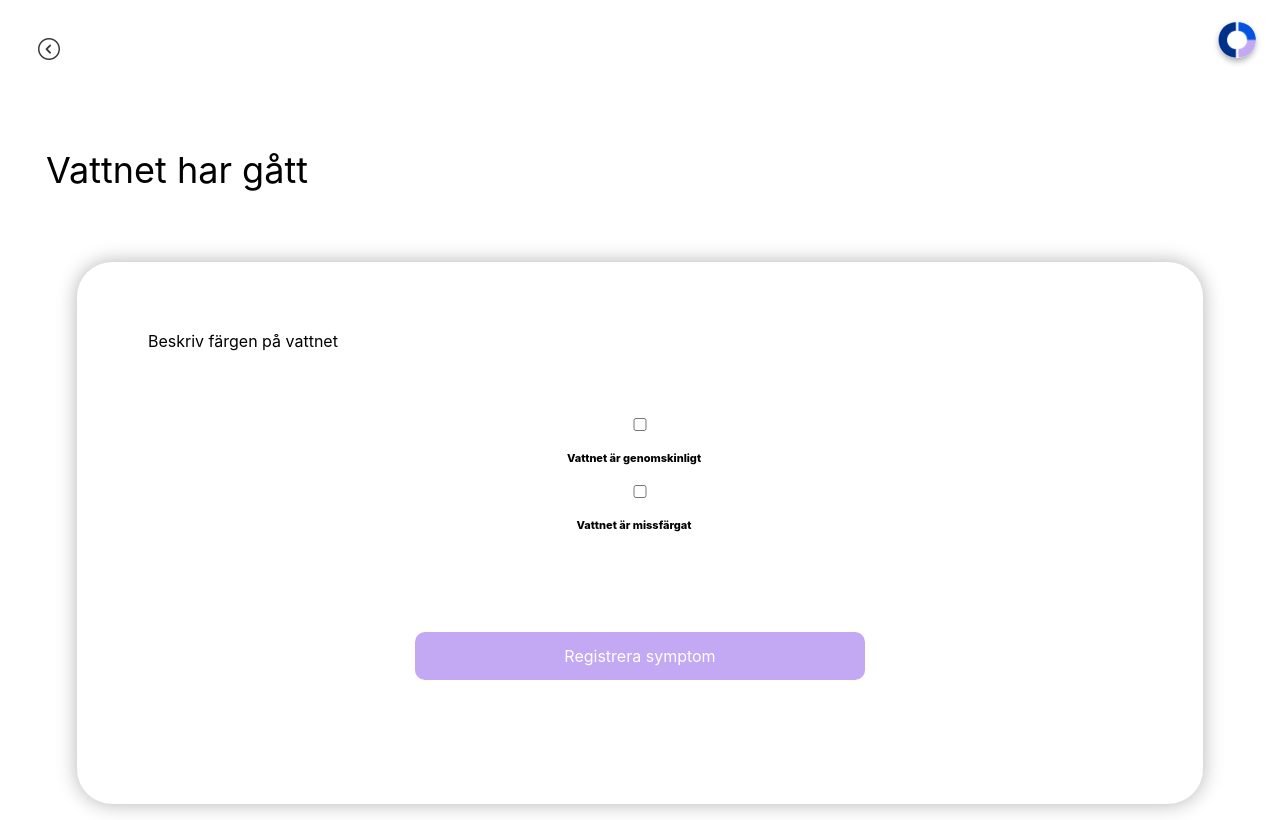
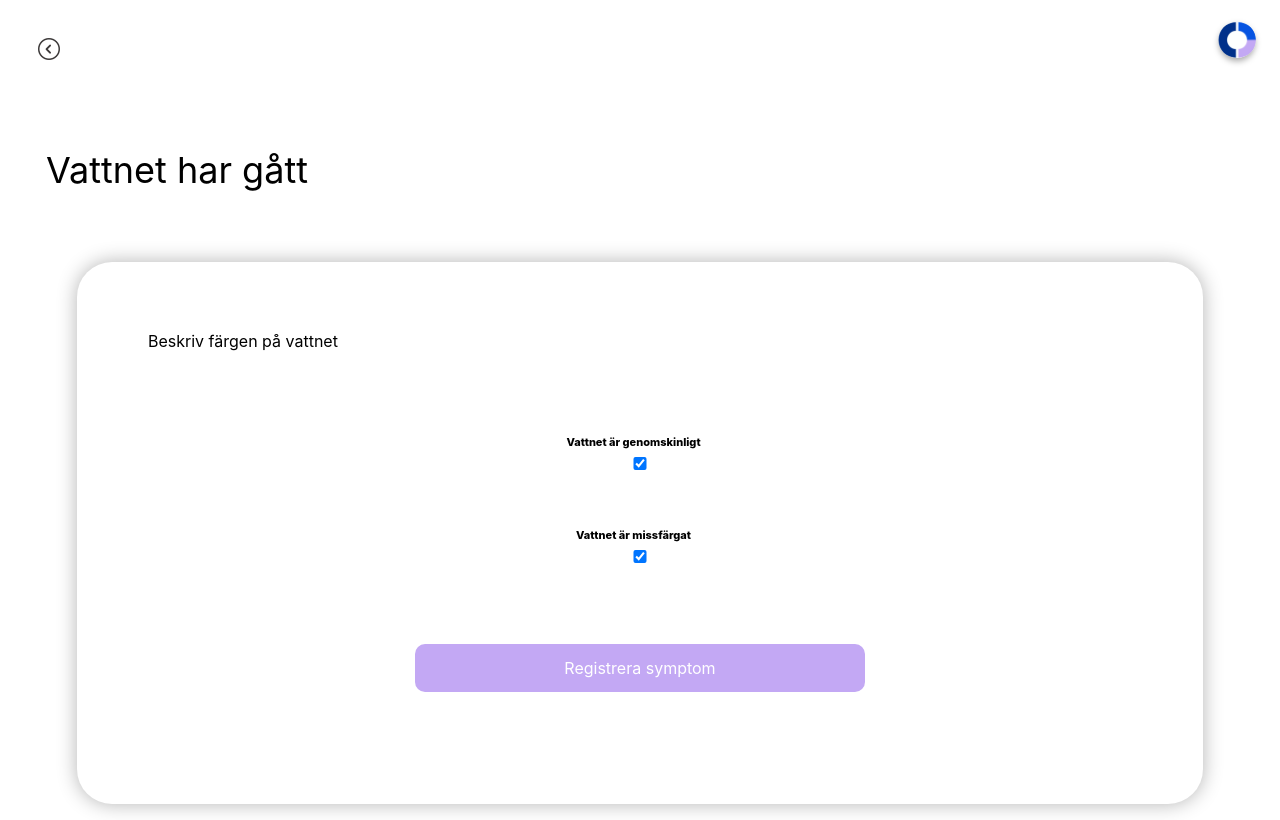
Before and after one commit to Rainiereed/obtrax-app, a React (Create React App) app: page /water in a window 1280 px wide. Built offline with nearby package versions, Linux system fonts and the light colour scheme.

Commit message:
Update WaterBroken.js

```diff
--- a/src/pages/WaterBroken.js
+++ b/src/pages/WaterBroken.js
@@ -25,15 +25,17 @@ const WaterBroken = () => {
                     <br></br>
                     <br></br>
                     <div>
-                        <input type="checkbox" id="transparent" name="transparent" value="genomskinligt" />
-                        <label htmlFor="transparent">Vattnet är genomskinligt</label>
+                        <label className="container" htmlFor="transparent">Vattnet är genomskinligt
+                            <input type="checkbox" checked="checked" id="transparent" name="transparent" value="genomskinligt" />
+                            <span className="checkmark"></span>
+                        </label>
                     </div>
                     <div>
-                        <input type="checkbox" id="discolored" name="discolored" value="missfärgat" />
-                        <label htmlFor="discolored">Vattnet är missfärgat</label>
+                        <label className="container" htmlFor="discolored">Vattnet är missfärgat
+                            <input type="checkbox" checked="checked" id="discolored" name="discolored" value="missfärgat" />
+                            <span className="checkmark"></span>
+                        </label>
                     </div>
-                    <br></br>
-                    <br></br>
                     <br></br>
                     <br></br>
                     <input className="buttonWater" type="submit" value="Registrera symptom"></input>
```
